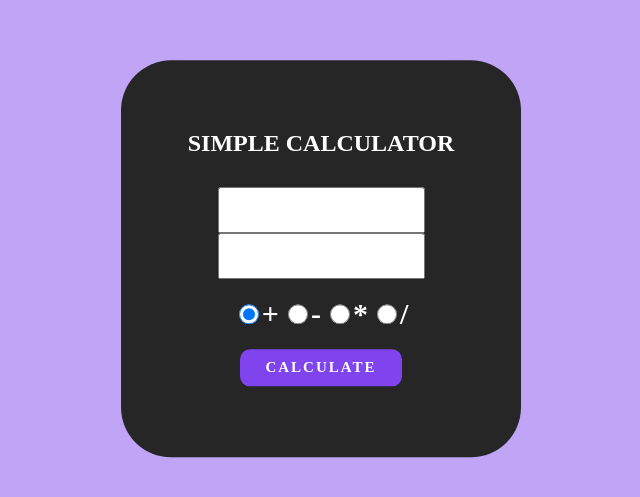
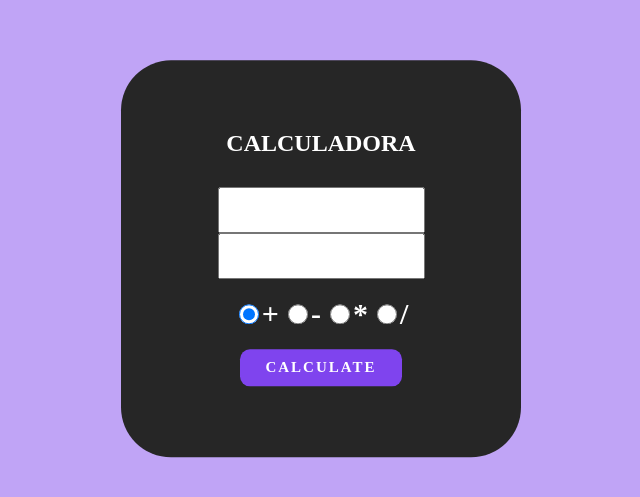
Before and after one commit to Denissouza13/Calculadora, a plain HTML site: page index.html in a window 1280 px wide. Shown: the part 141-638 px from the top of the page, without its empty margins (319-959 px from the left). Drawn offline with Linux system fonts and the light colour scheme.

Commit message:
Update index.html

```diff
--- a/index.html
+++ b/index.html
@@ -7,7 +7,7 @@
 </head>
 <body>
 	<div class="wrapper">
-		<h2>Simple Calculator</h2><input id="num-one" name="num-one" type="text"> <input id="num-two" name="num-two" type="text"><br>
+		<h2>Calculadora</h2><input id="num-one" name="num-one" type="text"> <input id="num-two" name="num-two" type="text"><br>
 		<br>
 		<input checked id="box1" name="sign-area" type="radio" value="add"><b>+</b> <input id="box2" name="sign-area" type="radio" value="subtract"><b>-</b> <input id="box3" name="sign-area" type="radio" value="multiply"><b>*</b> <input id="box4" name="sign-area" type="radio" value="divide"><b>/</b><br>
 		<br>
```
